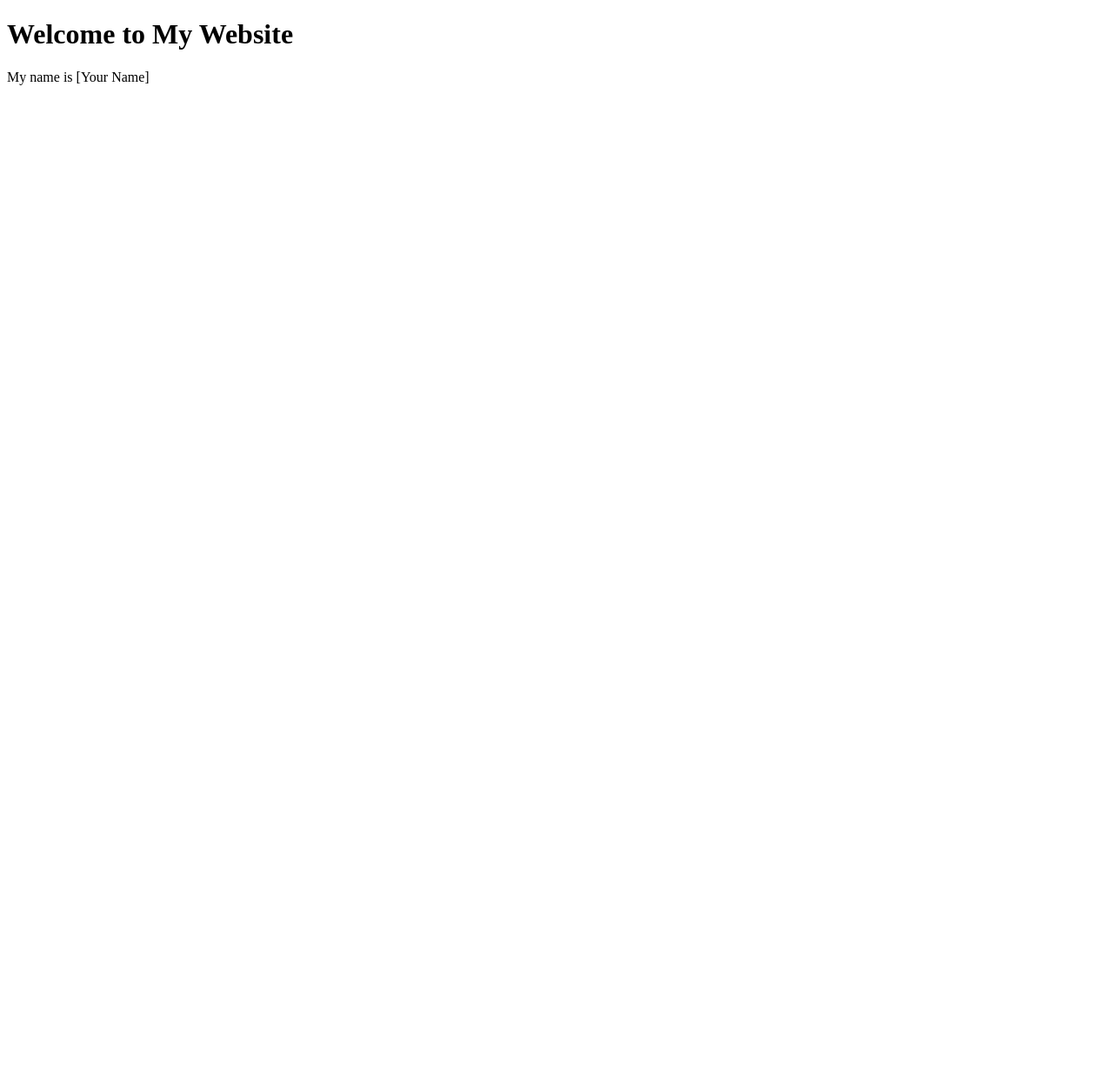
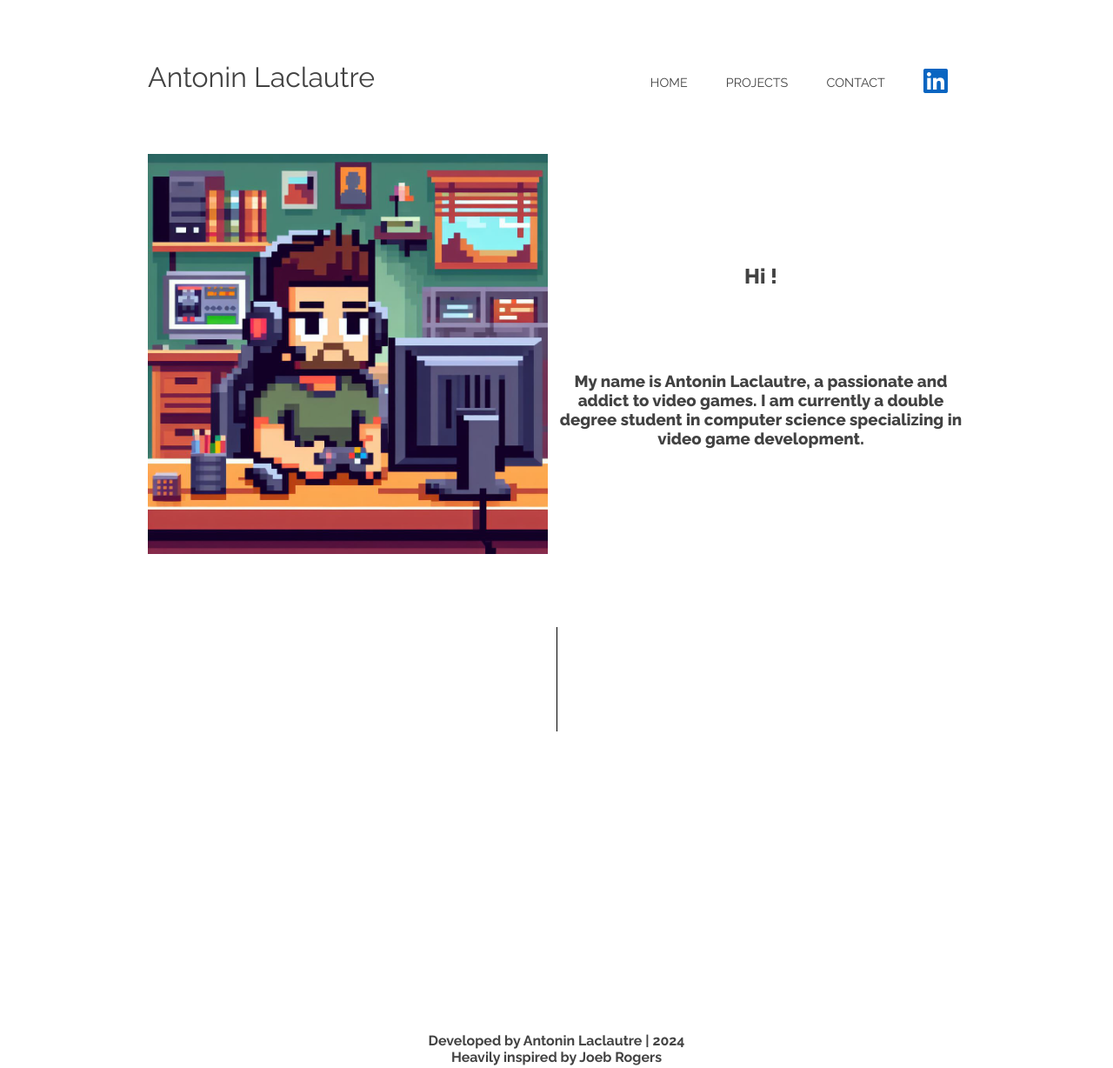
Before and after one commit to miiswitch/miiswitch.github.io, a plain HTML site: page index.html in a window 1280 px wide. Shown: the whole page at 87% size. Before the commit the page ends 800 px from the top, so only its background shows below. Drawn offline with Linux system fonts and the light colour scheme.

Commit message:
Header + Footer + start first page

```diff
--- /dev/null
+++ b/css/HeaderAndFooter.css
@@ -0,0 +1,55 @@
+/* Header */
+
+#header-container{
+    padding-top: 70px;
+    padding-bottom: 70px;
+}
+
+#header-line-container{
+    max-width: 940px;
+    margin-left: auto;
+    margin-right: auto;
+    display: flex;
+    justify-content: space-between;
+    align-items: center;
+}
+
+#header-left{
+    float: left;
+    position: relative;
+    & > h1{
+        font-weight: normal;
+    }
+}
+
+#header-right{
+    float: right;
+    position: relative;
+}
+
+.link-header{
+    padding: 20px;
+    text-transform: uppercase;
+    font-size: .9em;
+}
+
+#linkedin-header{
+    position: relative;
+    top: 5px;
+    font-size: 2em;
+}
+
+/* Footer */
+
+#footer{
+    text-align: center;
+    padding-top: 48px;
+    padding-bottom: 30px;
+}
+
+#footer-line-container{
+    min-height: 20vw;
+    display: flex;
+    justify-content: center;
+    align-items: end;
+}
--- /dev/null
+++ b/css/style.css
@@ -0,0 +1,77 @@
+:root{
+    --accent-color: rgba(172, 0, 0, .74);
+}
+
+* {
+    margin: 0;
+    padding: 0;
+    box-sizing: border-box;
+    font-family: Raleway, sans-serif;
+    text-decoration: none;
+    color: rgba(0, 0, 0, .74);
+}
+
+a:hover{
+    color: var(--accent-color);
+    & > h1{
+        color: var(--accent-color);
+
+    }
+}
+
+/* Main */
+
+#presentation{
+    position: relative;
+}
+
+.general-container{
+    max-width: 940px;
+    margin-left: auto;
+    margin-right: auto;
+}
+
+#presentation-container{
+    display: flex;
+    justify-content: center;
+    align-items: center;
+    & > *{
+        width: 50%;
+    }
+}
+
+#presentation-image > img{
+    max-width: 460px;
+}
+
+#presentation-text{
+    height: calc(460px / 3* 2);
+    display: flex;
+    flex-direction: column;
+    justify-content: space-around;
+}
+
+#presentation-text > *{
+    font-weight: 800;
+    text-align: center;
+}
+
+.separator{
+    height: 15vh;
+    margin-top: 10vh;
+    margin-bottom: 10vh;
+    display: flex;
+    & > #separator-line{
+        height: 100%;
+        background: black;
+        flex: 0 auto;
+        min-width: 1px;
+        max-width: 1%;
+    }
+    & div:first-child{
+        flex: 1;
+    }
+    & div:last-child{
+        flex: 1;
+    }
+}
--- a/index.html
+++ b/index.html
@@ -2,9 +2,32 @@
 <html>
 <head>
     <title>My Website</title>
+    <link rel="stylesheet" href="css/style.css">
+    <link rel="stylesheet" href="css/HeaderAndFooter.css">
+    <link rel="preconnect" href="https://fonts.googleapis.com">
+    <link rel="preconnect" href="https://fonts.gstatic.com" crossorigin>
+    <link href="https://fonts.googleapis.com/css2?family=Raleway:ital,wght@0,100..900;1,100..900&display=swap" rel="stylesheet">
+    <script src="https://kit.fontawesome.com/5ada44f3ac.js" crossorigin="anonymous"></script>
+    <script src="script/HeaderAndFooter.js"></script>
 </head>
 <body>
-    <h1>Welcome to My Website</h1>
-    <p>My name is [Your Name]</p>
+    <div id="header"></div>
+    <div id="presentation">
+        <div id="presentation-container" class="general-container">
+            <div id="presentation-image">
+                <img src="images/icon-first-page.jpeg">
+            </div>
+            <div id="presentation-text">
+                <h2>Hi !</h2>
+                <h3>My name is Antonin Laclautre, a passionate and addict to video games. I am currently a double degree student in computer science specializing in video game development.</h3>
+            </div>
+        </div>
+    </div>
+    <div class="separator">
+        <div></div>
+        <div id="separator-line"></div>
+        <div></div>
+    </div>
+    <div id="footer"></div>
 </body>
 </html>
--- /dev/null
+++ b/script/HeaderAndFooter.js
@@ -0,0 +1,38 @@
+window.onload = function() {
+    addHeader();
+    addFooter();
+
+    function addHeader() {
+        const template = document.createElement('template');
+        template.innerHTML = `
+            <div id="header-container">
+                <div id="header-line-container">
+                    <a href="/" id="header-left"><h1>Antonin Laclautre</h1></a>
+                    <nav id="header-right">
+                        <a href="/projects" class="link-header">Home</a>
+                        <a href="/about" class="link-header">Projects</a>
+                        <a href="/contact" class="link-header">Contact</a>
+                        <a href="https://www.linkedin.com/in/antonin-laclautre/" class="link-header" id="linkedin-header"><i class="fa-brands fa-linkedin" style="color: #0965c1;"></i></a>
+                    </nav>
+                </div>
+            </div>
+        `
+        document.getElementById("header").appendChild(template.content.cloneNode(true));
+    }
+
+    function addFooter(){
+        const template = document.createElement('template');
+        template.innerHTML = `
+            <div id="footer-container">
+                <div id="footer-line-container">
+                    <strong>
+                        Developed by Antonin Laclautre | 2024
+                        <br>
+                        Heavily inspired by Joeb Rogers
+                    </strong>
+                </div>
+            </div>
+        `
+        document.getElementById("footer").appendChild(template.content.cloneNode(true));
+    }
+}
```
Also changed, not shown: images/icon-first-page.jpeg (added), template/header.html (added).
